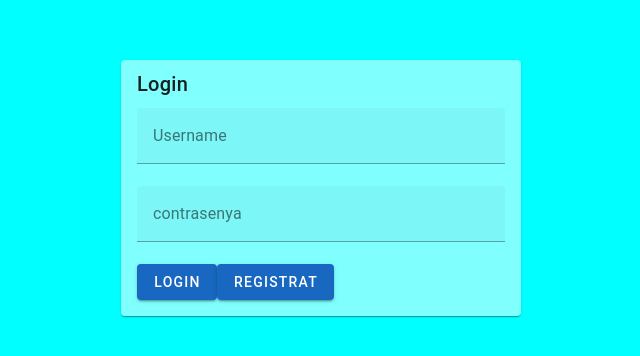
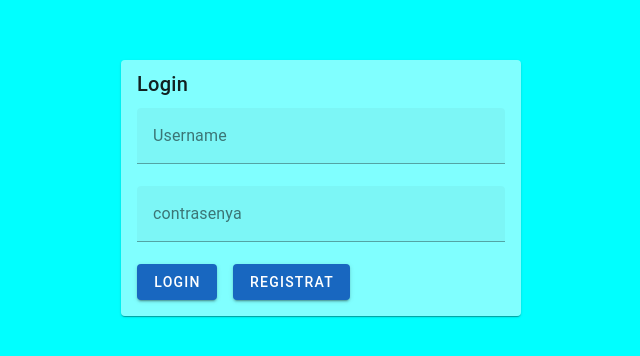
Before and after one commit to inspedralbes/transversal-tr2-2023-2024-front-back-damtr2g3, a Vue app in the folder tr2g3-multiplicat/: page / in a window 1280 px wide. Shown: the part 256-612 px from the top of the page, without its empty margins (319-959 px from the left). Built offline with nearby package versions, Linux system fonts and the light colour scheme; no server answers.

Commit message:
design fix

```diff
--- a/tr2g3-multiplicat/src/components/LoginScreen.vue
+++ b/tr2g3-multiplicat/src/components/LoginScreen.vue
@@ -23,7 +23,8 @@
                 </v-btn>
               </template>
             </v-snackbar>
-            <v-btn @click="validateLoginBtn(username, contrasenya)" type="submit" color="primary">Login</v-btn>
+            <v-btn @click="validateLoginBtn(username, contrasenya)" type="submit" color="primary"
+              class="mr-4">Login</v-btn>
             <v-btn @click=prepararRegistre() type="submit" color="primary">Registrat</v-btn>
             <v-card v-show="popUpRegistre"
               style="background-color: rgba(255, 255, 255, 0.5) !important; border-color: white !important;">
@@ -64,9 +65,9 @@ export default {
       email: "",
       classe: "",
       classes: [],
-      text:"S'ha rebutjat la teva solicitud, revisa que les credencials siguin correctes i que el teu professor hagi acceptat el teu usuari",
-      snackbar:false,
-      timeout:4000
+      text: "S'ha rebutjat la teva solicitud, revisa que les credencials siguin correctes i que el teu professor hagi acceptat el teu usuari",
+      snackbar: false,
+      timeout: 4000
     };
   },
   methods: {
@@ -90,7 +91,7 @@ export default {
         console.log('correcte');
         this.$router.push('/mainmenu');
       } else {
-        this.snackbar=true
+        this.snackbar = true
         console.log('error');
       }
     },
```
